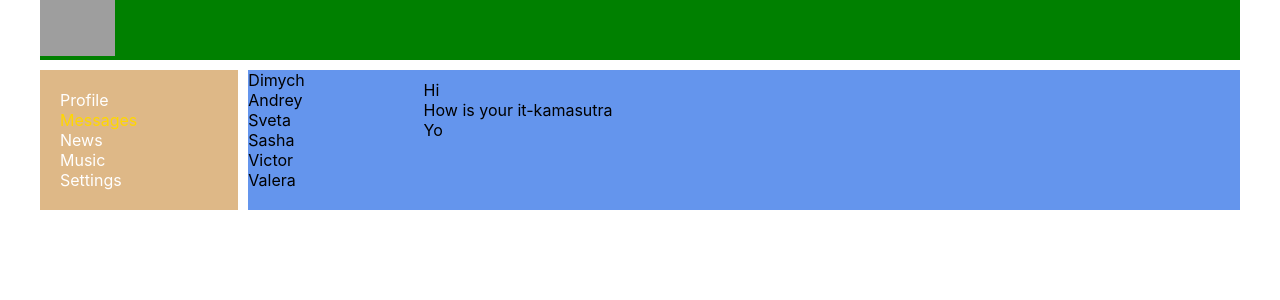
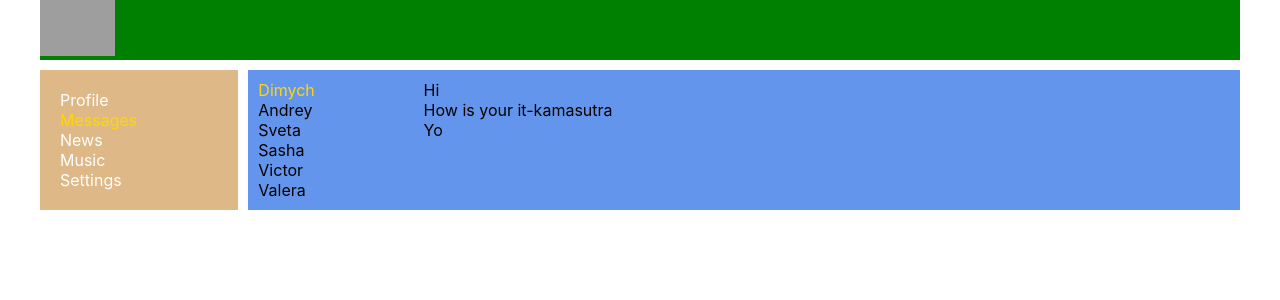
Before and after one commit to prohoryakovlev/samurai-way-mainNew, a React (Create React App) app: page /dialogs in a window 1280 px wide. Shown: the top 300 px of the page. Built offline with nearby package versions, Linux system fonts and the light colour scheme; grey boxes are pictures that could not be loaded.

Commit message:
Dialogs messages

```diff
--- a/src/components/Dialogs/Dialogs.module.css
+++ b/src/components/Dialogs/Dialogs.module.css
@@ -3,14 +3,17 @@
     grid-template-columns: 2fr 10fr;
 }
 
-. dialogsItem {
+.dialogsItems {
     padding: 10px;
+}
+.dialogsItems .active {
+    color: gold;
 }
 
 .messages {
     padding: 10px;
 }
 
-.message {
+.messages .message {
 
 }
--- a/src/components/Dialogs/Dialogs.tsx
+++ b/src/components/Dialogs/Dialogs.tsx
@@ -4,8 +4,8 @@ import s from './Dialogs.module.css'
 const Dialogs = () => {
     return (
         <div className={s.dialogs}>
-            <div className={s.dialogsItem}>
-                <div className={s.dialog}>
+            <div className={s.dialogsItems}>
+                <div className={s.dialog + ' ' + s.active}>
                         Dimych
                 </div>
                 <div className={s.dialog}>
```
